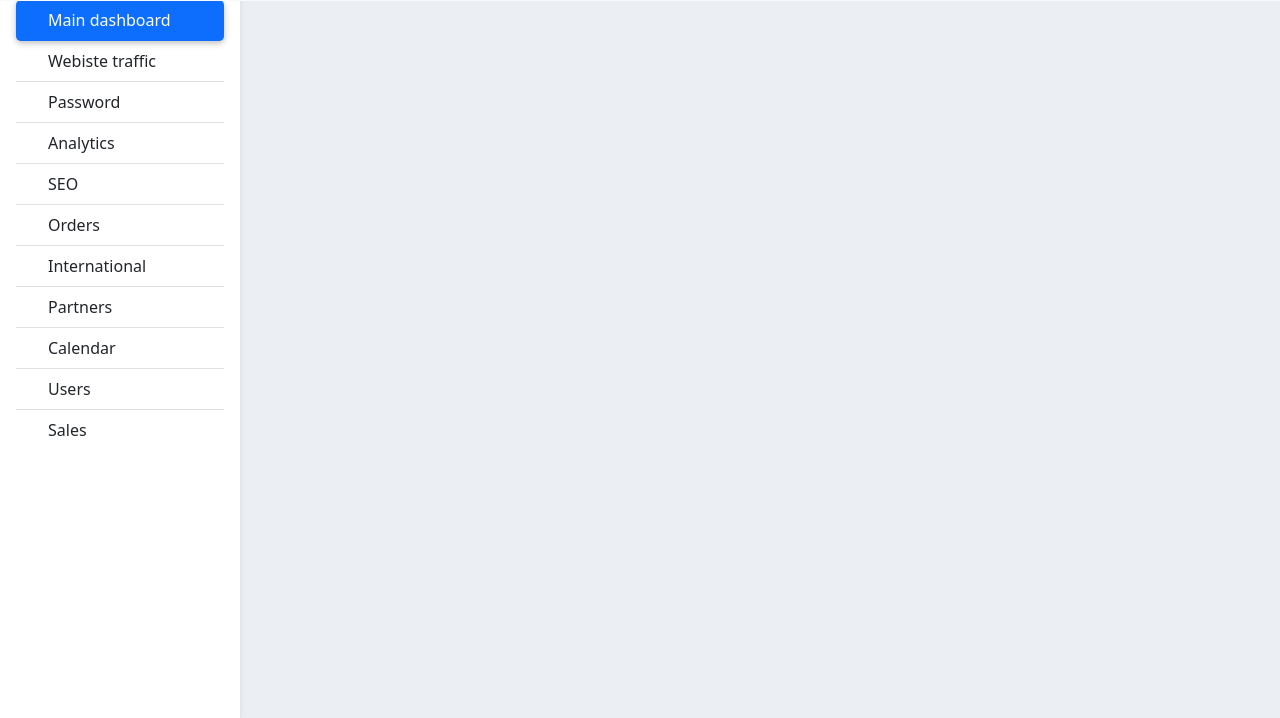
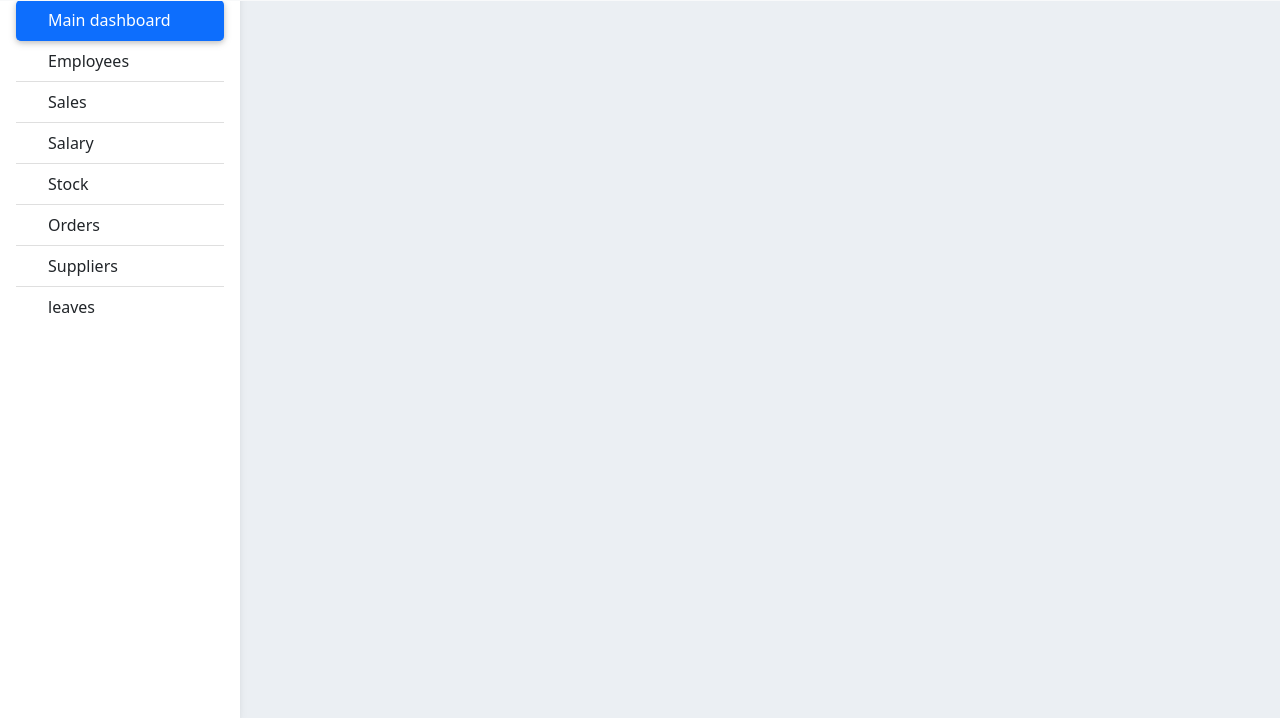
Before and after one commit to pasanchamikara99/Employee-Management, a Django app: page /adminpage in a window 1280 px wide. Shown: the part 82-800 px from the top of the page. Run offline with Django 4.2, Linux system fonts and the light colour scheme.

Commit message:
admin panel change

```diff
--- a/TextileShop/authentication/views.py
+++ b/TextileShop/authentication/views.py
@@ -11,7 +11,7 @@ from django.contrib.auth.hashers import check_password,make_password
 
 # Create your views here.
 
-#send employee to his userid and password
+#send employee to his userid and password via email
 def sendMail(fname,email,empID,password):
 
     subject = "Hello " + fname + "\n Your Employee id is " + empID + "\n User password is  " + password
--- a/TextileShop/templates/admin.html
+++ b/TextileShop/templates/admin.html
@@ -72,27 +72,21 @@
                         <i class="fas fa-tachometer-alt fa-fw me-3"></i><span>Main dashboard</span>
                     </a>
                     <a href="#" class="list-group-item list-group-item-action py-2 ripple ">
-                        <i class="fas fa-chart-area fa-fw me-3"></i><span>Webiste traffic</span>
+                        <i class="fas fa-chart-area fa-fw me-3"></i><span>Employees</span>
                     </a>
                     <a href="#" class="list-group-item list-group-item-action py-2 ripple"><i
-                            class="fas fa-lock fa-fw me-3"></i><span>Password</span></a>
+                            class="fas fa-lock fa-fw me-3"></i><span>Sales</span></a>
                     <a href="#" class="list-group-item list-group-item-action py-2 ripple"><i
-                            class="fas fa-chart-line fa-fw me-3"></i><span>Analytics</span></a>
+                            class="fas fa-chart-line fa-fw me-3"></i><span>Salary</span></a>
                     <a href="#" class="list-group-item list-group-item-action py-2 ripple">
-                        <i class="fas fa-chart-pie fa-fw me-3"></i><span>SEO</span>
+                        <i class="fas fa-chart-pie fa-fw me-3"></i><span>Stock</span>
                     </a>
                     <a href="#" class="list-group-item list-group-item-action py-2 ripple"><i
                             class="fas fa-chart-bar fa-fw me-3"></i><span>Orders</span></a>
                     <a href="#" class="list-group-item list-group-item-action py-2 ripple"><i
-                            class="fas fa-globe fa-fw me-3"></i><span>International</span></a>
+                            class="fas fa-building fa-fw me-3"></i><span>Suppliers</span></a>
                     <a href="#" class="list-group-item list-group-item-action py-2 ripple"><i
-                            class="fas fa-building fa-fw me-3"></i><span>Partners</span></a>
-                    <a href="#" class="list-group-item list-group-item-action py-2 ripple"><i
-                            class="fas fa-calendar fa-fw me-3"></i><span>Calendar</span></a>
-                    <a href="#" class="list-group-item list-group-item-action py-2 ripple"><i
-                            class="fas fa-users fa-fw me-3"></i><span>Users</span></a>
-                    <a href="#" class="list-group-item list-group-item-action py-2 ripple"><i
-                            class="fas fa-money-bill fa-fw me-3"></i><span>Sales</span></a>
+                            class="fas fa-calendar fa-fw me-3"></i><span>leaves</span></a>
                 </div>
             </div>
         </nav>
@@ -103,7 +97,7 @@
             <!-- Container wrapper -->
             <div class="container-fluid">
                 <!-- Brand -->
-                    <img src="" alt="logo" srcset="">
+                    <img src="" alt="logo ekak danna " srcset="">
 
                     <a class="navbar-brand" href="#">Jayanandana Faction House<h6>admin panel</h6></a>
 
```
